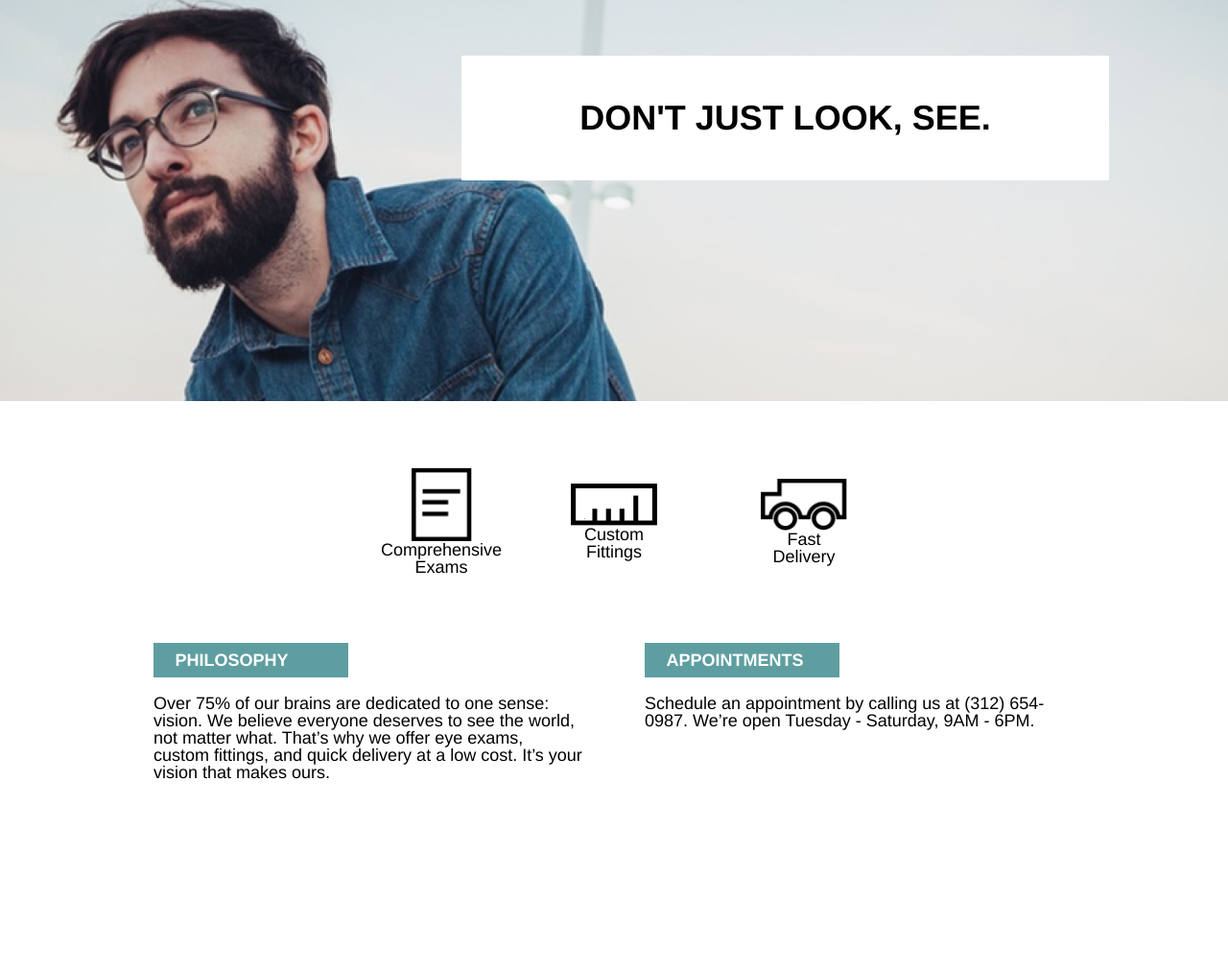
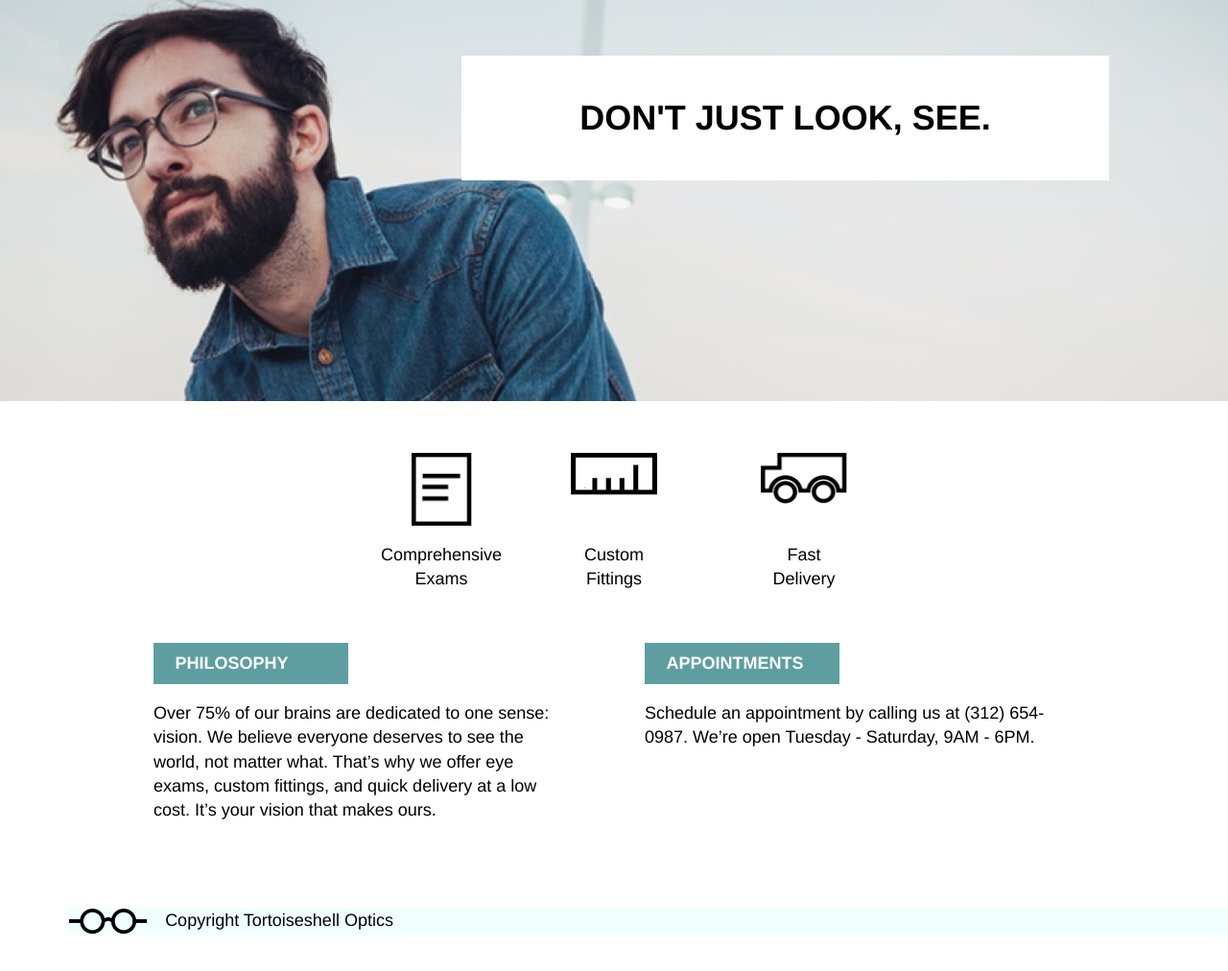
Before and after one commit to hhcarver/Tortoiseshell, a plain HTML site: page index.html in a window 1280 px wide. Shown: the part 122-1134 px from the top of the page at 96% size. Before the commit the page ends 937 px from the top, so only its background shows below. Drawn offline with Linux system fonts and the light colour scheme.

Commit message:
finished desktop.

```diff
--- a/Resources/css/style.css
+++ b/Resources/css/style.css
@@ -1,9 +1,9 @@
 html {
   font-size: 18px;
-  line-height: 1.4px;
 }
 body {
   font-family: Helvetica;
+  line-height: 1.4;
 }
 
 /*HEADER*/
@@ -50,7 +50,7 @@ h1 {
   font-weight: bold;
   font-size: 2rem;
   color: black;
-  line-height: 1.2px;
+  line-height: 1.2;
   position: absolute;
   right: -2rem;
   display: flex;
@@ -76,7 +76,7 @@ h1 {
   width: 5rem;
   display: flex;
   flex-flow: column wrap;
-  justify-content: center;
+  justify-content: space-between;
   align-items: center;
 }
 #icons div p {
@@ -101,6 +101,7 @@ h1 {
 /*INFO SECTION*/
 #info {
   margin-top: 3rem;
+  margin-bottom: 5rem;
   display: flex;
   justify-content: center;
 }
@@ -120,7 +121,24 @@ h3 {
 }
 #info div p {
   margin-top: 1rem;
+  padding-right: 5%;
 }
 #appointments {
   padding-left: 5%;
 }
+
+/*COPYRIGHT*/
+footer {
+  margin-left: 4rem;
+  margin-top: 4rem;
+  margin-bottom: 4rem;
+  background-color: azure;
+  display: flex;
+}
+footer img {
+  height: 1.5rem;
+  margin-right: 1rem;
+}
+
+/*PROGRESS: Need to create copyright line... also fix line spacing,
+and fix spacing between icons and text.*/
--- a/index.html
+++ b/index.html
@@ -46,5 +46,9 @@
         <p>Schedule an appointment by calling us at (312) 654-0987. We’re open Tuesday - Saturday, 9AM - 6PM.</p>
       </div>
     </div>
+    <footer>
+      <img src="Resources/images/logo-black.png"/>
+      <p>Copyright Tortoiseshell Optics</p>
+    </footer>
   </body>
 </html>
```
